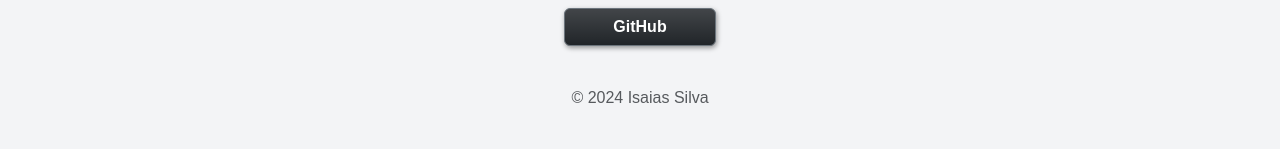
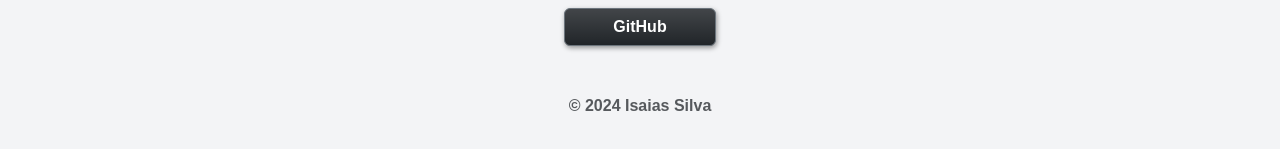
Before and after one commit to isaiasvas/Isaiasvas.github.io, a plain HTML site: page index.html in a window 1280 px wide. Shown: the part 1035-1184 px from the top of the page. Drawn offline with nearby package versions, Linux system fonts and the light colour scheme.

Commit message:
feat:update

```diff
--- a/layouts/footer.html
+++ b/layouts/footer.html
@@ -1,6 +1,5 @@
 <div class="container">
-    <footer class="py-3 my-4">
-
-        <p class="text-center text-body-secondary">&copy; 2024 Isaias Silva</p>
+    <footer class="py-4 my-4">
+        <p class="text-center text-body-secondary fw-semibold">&copy; 2024 Isaias Silva</p>
     </footer>
 </div>
--- a/layouts/sections/hero.html
+++ b/layouts/sections/hero.html
@@ -12,7 +12,7 @@
                 class="btn bg-success text-bg-success shadow-custom bg-gradient px-4 fw-semibold">Contato</a>
             <a href="../public/pdf/ISAIAS_SILVA.pdf" download
                 class="btn btn-dark bg-dark bg-gradient shadow-custom  px-2 fw-semibold">Meu Currículo</a>
-            <a href="../public/pdf/ISAIAS_SILVA.pdf" download
+            <a href="https://www.linkedin.com/in/isaiasvasilva/"
                 class="btn btn-primary bg-primary bg-gradient shadow-custom  px-4 fw-semibold">LinkedIn</a>
         </div>
 
```
